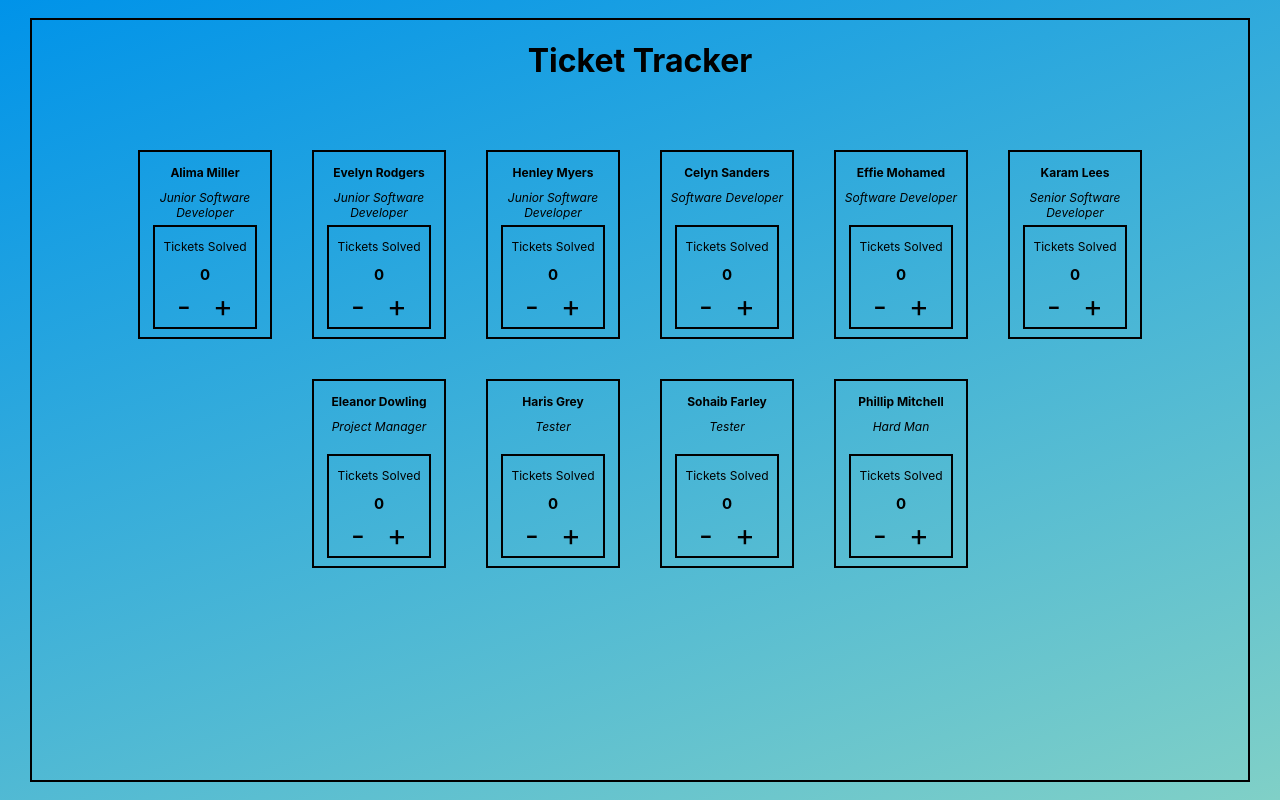
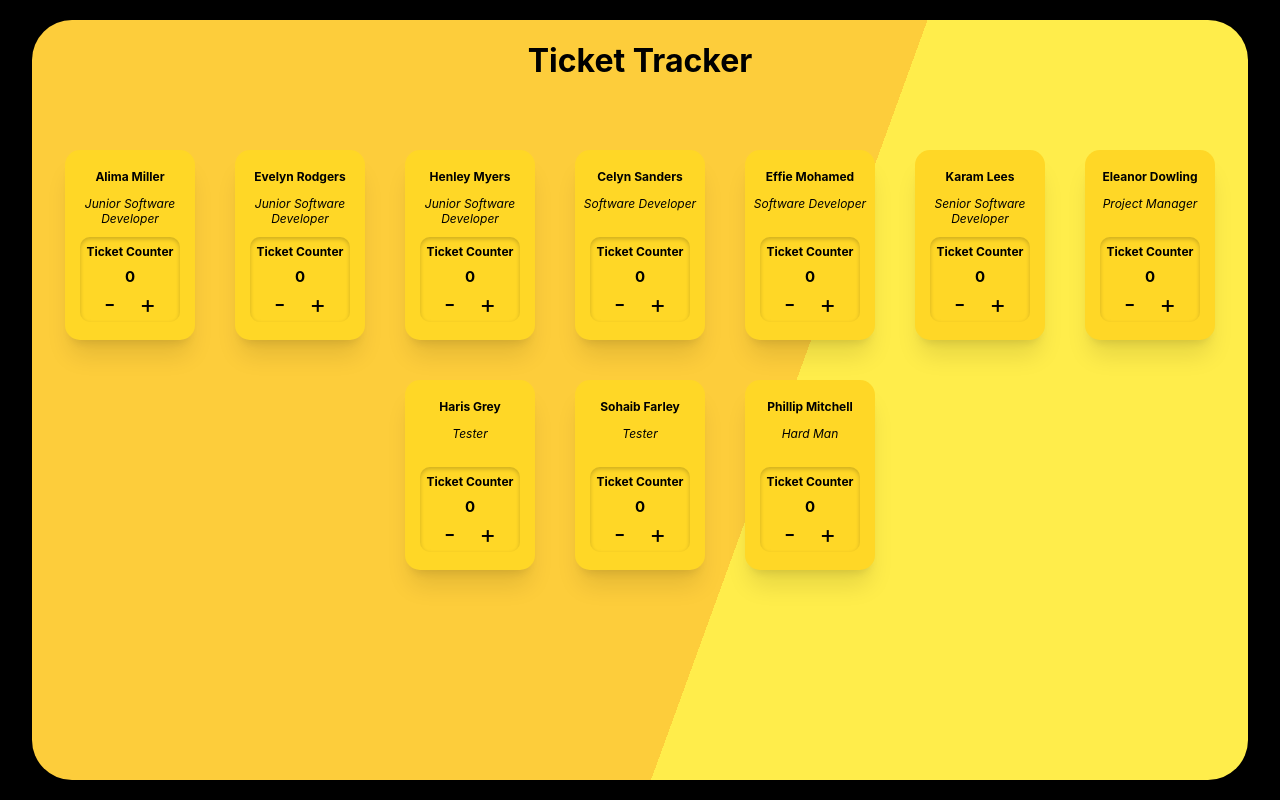
Before and after one commit to AdrianRotila/ticket-tracker, a React (Create React App) app: page / in a window 1280 px wide. Built offline with nearby package versions, Linux system fonts and the light colour scheme.

Commit message:
Ticket Tracker styling and code refactor

```diff
--- a/src/App.jsx
+++ b/src/App.jsx
@@ -4,14 +4,12 @@ import Ticket from './components/Ticket/Ticket';
 import team from './data/team.js';
 
 function App() {
+
   return (
     <div className="app">
       <div className='container'>
-        <Title />
-        <div className='all-tickets'>
-          <Ticket ticketInfoArr = {team}/>
-        </div>
-
+        <Title mainTitle = "Ticket Tracker"/>
+        <Ticket ticketInfoArr = {team} counterTitle = "Ticket Counter"/>
       </div>
     </div>
   );
--- a/src/App.scss
+++ b/src/App.scss
@@ -1,18 +1,18 @@
 .app {
-  background-color: #0093E9;
-  background-image: linear-gradient(160deg, #0093E9 0%, #80D0C7 100%);
   min-height: 100vh;
   display: flex;
   justify-content: center;
   align-items: center;
+  background-color: black;
 
   .container{
     min-height: 95vh;
     width: 95vw;
-    border: 2px solid black;
+    border-radius: 40px;
     display: flex;
     justify-content: flex-start;
     align-items: center;
     flex-direction: column;
+    background: linear-gradient(110deg, #fdcd3b 60%, #ffed4b 60%);
   }
 }
--- a/src/components/Counter/Counter.jsx
+++ b/src/components/Counter/Counter.jsx
@@ -1,25 +1,31 @@
 import React, { useState } from 'react'
 import "./Counter.scss";
 
-const Counter = () => {
+const Counter = (props) => {
+    const {counterTitle} = props;
     const [number, setNumber] = useState(0);
 
     const decreaseNumber = () => {
+        if(number === 0) return;
+        setNumber(number - 1);
+    }
+
+    const increaseNumber = () => {
         setNumber(number + 1);
     }
 
-    const increaseNumber = () => {
-        setNumber(number - 1);
-    }
+    const counterTools = (
+        <div className='counter-tools'>
+            <p className='counter-tools__decrement' onClick = {decreaseNumber}>-</p>
+            <p className='counter-tools__increment' onClick = {increaseNumber}>+</p>
+        </div>
+    );
 
     return (
         <div className='counter'>
-            <p className='counter__title'>Tickets Solved</p>
+            <p className='counter__title'>{counterTitle}</p>
             <p className='counter__number'>{number}</p>
-            <div className='counter-tools'>
-                <p className='counter-tools__decrement' onClick = {decreaseNumber}>-</p>
-                <p className='counter-tools__increment' onClick = {increaseNumber}>+</p>
-            </div>
+            {counterTools}
         </div>
     )
 }
--- a/src/components/Counter/Counter.scss
+++ b/src/components/Counter/Counter.scss
@@ -1,34 +1,40 @@
-.counter {
-    height: 100px;
-    width: 100px;
-    text-align: center;
-    border: 2px solid black;
+.counter, .counter-tools {
     display: flex;
     justify-content: space-evenly;
+    align-items: center;
+}
+
+.counter {
+    height: 85px;
+    width: 100px;
     flex-direction: column;
+    border-radius: 10px;
+    box-shadow: inset 0 2px 4px 0 rgb(0 0 0 / 0.2);
 
-    &__title {
+    &__title, &__number {
         margin: 0;
+        font-weight: bold;
     }
 
     &__number {
-        margin: 0;
         font-size: 15px;
-        font-weight: bold;
         cursor: not-allowed;
     }
 
     .counter-tools {
         height: 20px;
-        display: flex;
-        justify-content: space-evenly;
-        align-items: center;
-        font-size: 30px;
+        width: 100px;
+
+        font-size: 25px;
 
         &__increment, &__decrement {
             margin: 0;
             cursor: pointer;
             user-select: none;
         }
+
+        &__increment:active, &__decrement:active {
+            transform: scale(0.85);
+        }
     }
 }
--- a/src/components/Ticket/Ticket.jsx
+++ b/src/components/Ticket/Ticket.jsx
@@ -3,14 +3,14 @@ import Counter from '../Counter/Counter';
 import "./Ticket.scss"
 
 const Ticket = (props) => {
-    const {ticketInfoArr} = props;
+    const {ticketInfoArr, counterTitle} = props;
 
     const ticketInfoJSX = ticketInfoArr.map((ticket, index) => {
         return (
             <div key={index} className='ticket'>
-                <p className='name'>{ticket.name}</p>
-                <p className='role'>{ticket.role}</p>
-                <Counter />
+                <p className='ticket__name'>{ticket.name}</p>
+                <p className='ticket__role'>{ticket.role}</p>
+                <Counter counterTitle = {counterTitle} />
             </div>
         )
     })
--- a/src/components/Ticket/Ticket.scss
+++ b/src/components/Ticket/Ticket.scss
@@ -1,31 +1,41 @@
-.all-tickets {
+.all-tickets, .ticket {
     display: flex;
     justify-content: center;
     align-items: center;
+}
+
+.all-tickets {
     flex-wrap: wrap;
 
     .ticket {
-        border: solid 2px black;
-        height: 185px;
+
+        height: 190px;
         width: 130px;
         font-size: 12px;
         margin: 20px 20px;
-        display: flex;
-        justify-content: center;
-        align-items: center;
         flex-direction: column;
+        border-radius: 15px;
+        box-shadow: 0 20px 25px -5px rgb(0 0 0 / 0.1), 0 8px 10px -6px rgb(0 0 0 / 0.1);
+       background-color: rgb(255, 215, 38);
 
-        .role {
-            height: 30px;
+        &__role {
+            width: 100%;
+            height: 15%;
             font-style: italic;
-            margin: 5px;
             text-align: center;
         }
 
-        .name {
+        &__name {
+            width: 100%;
             margin: 0;
             font-weight: bolder;
-            margin: 5px;
+            text-align: center;
         }
     }
+
+    .ticket:hover{
+        transform: scale(1.02);
+        box-shadow: 0 20px 25px -5px rgb(0 0 0 / 0.5), 0 8px 10px -6px rgb(0 0 0 / 0.5);
+        transition: 0.5s;
+    }
 }
--- a/src/components/Title/Title.jsx
+++ b/src/components/Title/Title.jsx
@@ -1,10 +1,12 @@
 import React from 'react'
 import "./Title.scss"
 
-const Title = () => {
-  return (
-    <h1 className='title'>Ticket Tracker</h1>
-  )
+const Title = (props) => {
+    const {mainTitle} = props;
+
+    return (
+        <h1 className='title'>{mainTitle}</h1>
+    )
 }
 
 export default Title
--- a/src/components/Title/Title.scss
+++ b/src/components/Title/Title.scss
@@ -2,4 +2,5 @@
     font-weight: bolder;
     margin-bottom: 50px;
     text-align: center;
+
 }
```
